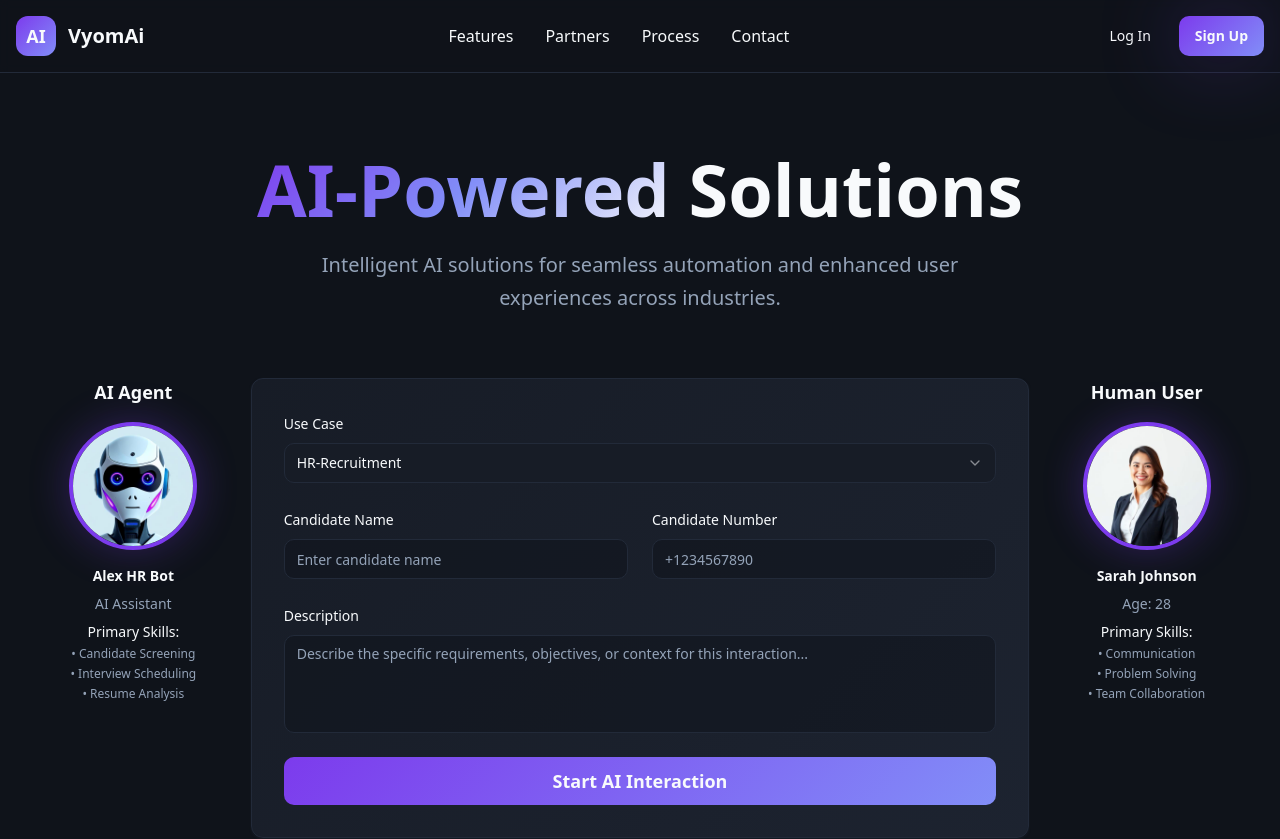
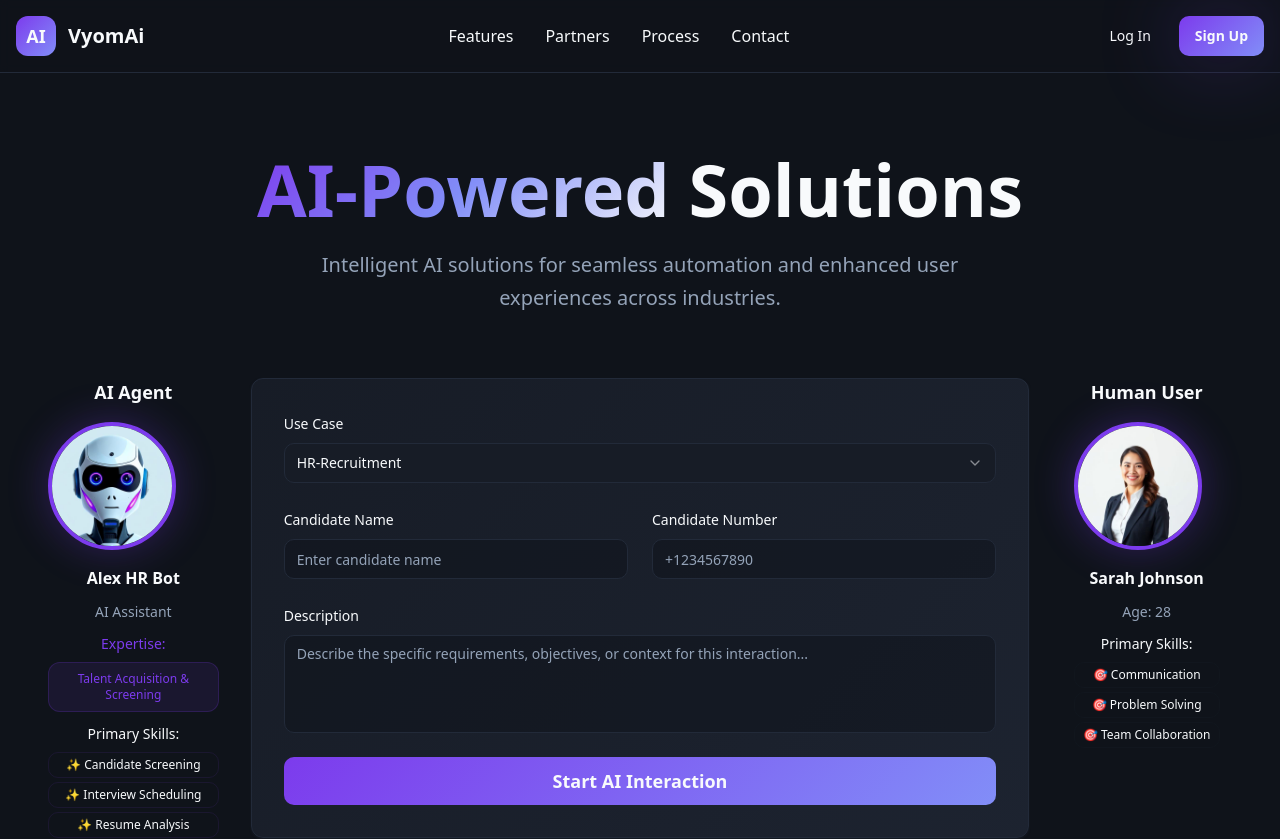
Before and after one commit to rudrasish2003/firefly-dash-link, a React (Vite) app: page / in a window 1280 px wide. Shown: the top 839 px of the page. Built offline with nearby package versions, Linux system fonts and the light colour scheme; the HTML template or start-up script is replaced by a standard one.

Commit message:
Refine persona skills

```diff
--- a/src/components/HeroSection.tsx
+++ b/src/components/HeroSection.tsx
@@ -23,6 +23,7 @@ const useCases = {
     robot: {
       name: "Alex HR Bot",
       age: "AI Assistant",
+      expertise: "Talent Acquisition & Screening",
       skills: ["Candidate Screening", "Interview Scheduling", "Resume Analysis"]
     },
     human: {
@@ -38,6 +39,7 @@ const useCases = {
     robot: {
       name: "InsureBot Pro",
       age: "AI Agent",
+      expertise: "Insurance Sales & Advisory",
       skills: ["Product Knowledge", "Risk Assessment", "Policy Matching"]
     },
     human: {
@@ -53,6 +55,7 @@ const useCases = {
     robot: {
       name: "ClaimBot Assistant",
       age: "AI Support",
+      expertise: "Claims Processing & Resolution",
       skills: ["Document Processing", "Claim Validation", "Quick Resolution"]
     },
     human: {
@@ -68,6 +71,7 @@ const useCases = {
     robot: {
       name: "BankBot Helper",
       age: "AI Support",
+      expertise: "Banking & Customer Service",
       skills: ["Account Management", "Transaction Support", "Security Protocols"]
     },
     human: {
@@ -110,14 +114,24 @@ export const HeroSection = () => {
                   className="w-full h-full object-cover"
                 />
               </div>
-              <div className="space-y-2 text-sm">
-                <h4 className="font-semibold text-foreground">{currentUseCase.robot.name}</h4>
+              <div className="space-y-3 text-sm">
+                <h4 className="font-semibold text-foreground text-base">{currentUseCase.robot.name}</h4>
                 <p className="text-muted-foreground">{currentUseCase.robot.age}</p>
+                <div className="space-y-2">
+                  <p className="font-medium text-primary text-sm">Expertise:</p>
+                  <div className="bg-primary/10 rounded-lg px-3 py-2 border border-primary/20">
+                    <p className="text-xs font-medium text-primary">{currentUseCase.robot.expertise}</p>
+                  </div>
+                </div>
+                <div className="space-y-2">
+                  <p className="font-medium text-foreground text-sm">Primary Skills:</p>
                   <div className="space-y-1">
-                  <p className="font-medium text-foreground">Primary Skills:</p>
                     {currentUseCase.robot.skills.map((skill, index) => (
-                    <p key={index} className="text-xs text-muted-foreground">• {skill}</p>
+                      <div key={index} className="bg-gradient-primary/10 rounded-md px-2 py-1 border border-primary/10">
+                        <p className="text-xs font-medium text-foreground">✨ {skill}</p>
+                      </div>
                     ))}
+                  </div>
                 </div>
               </div>
             </div>
@@ -200,14 +214,18 @@ export const HeroSection = () => {
                   className="w-full h-full object-cover"
                 />
               </div>
-              <div className="space-y-2 text-sm">
-                <h4 className="font-semibold text-foreground">{currentUseCase.human.name}</h4>
+              <div className="space-y-3 text-sm">
+                <h4 className="font-semibold text-foreground text-base">{currentUseCase.human.name}</h4>
                 <p className="text-muted-foreground">Age: {currentUseCase.human.age}</p>
+                <div className="space-y-2">
+                  <p className="font-medium text-foreground text-sm">Primary Skills:</p>
                   <div className="space-y-1">
-                  <p className="font-medium text-foreground">Primary Skills:</p>
                     {currentUseCase.human.skills.map((skill, index) => (
-                    <p key={index} className="text-xs text-muted-foreground">• {skill}</p>
+                      <div key={index} className="bg-gradient-secondary/10 rounded-md px-2 py-1 border border-secondary/20">
+                        <p className="text-xs font-medium text-foreground">🎯 {skill}</p>
+                      </div>
                     ))}
+                  </div>
                 </div>
               </div>
             </div>
```
Lines whose indentation alone changed are shown as unchanged.
